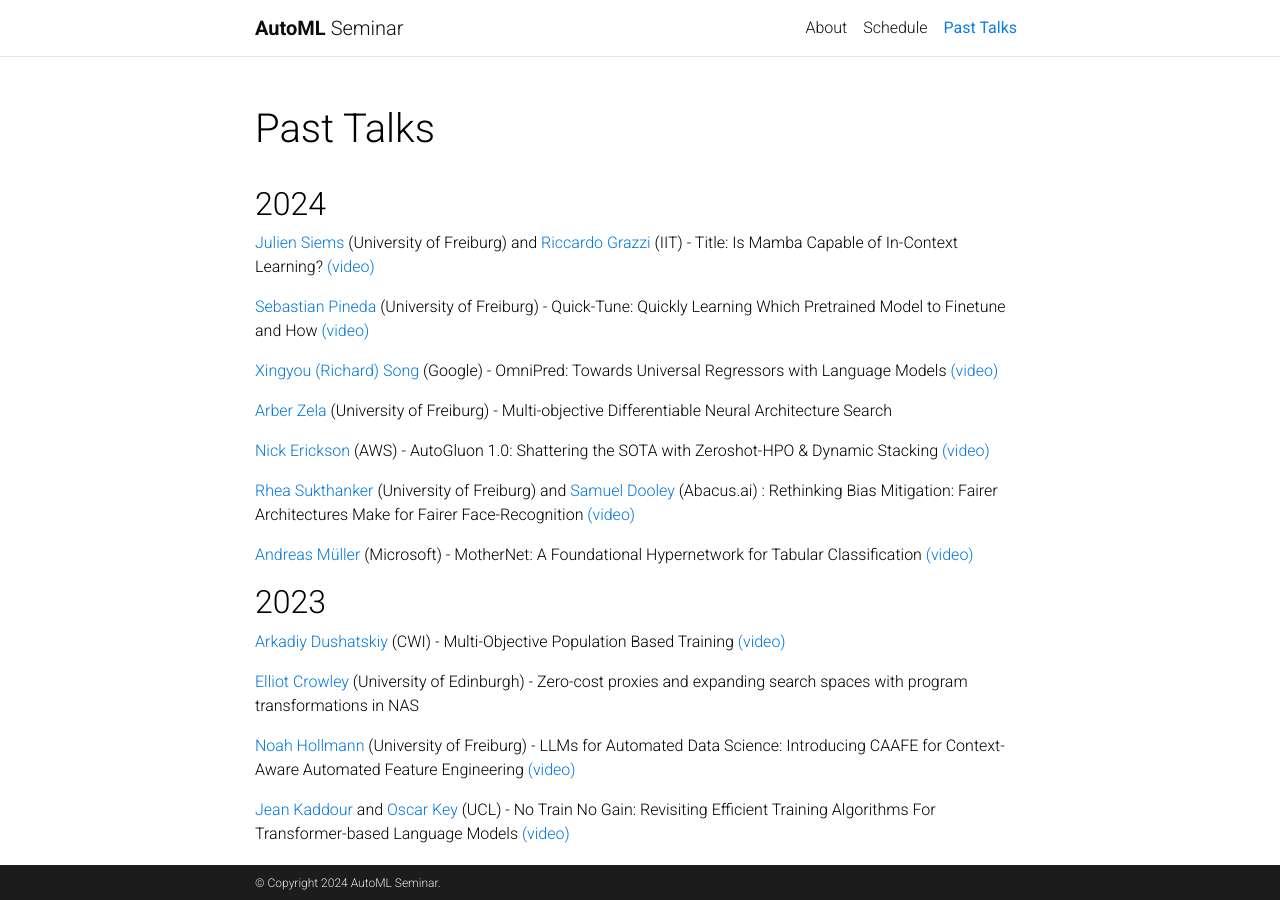
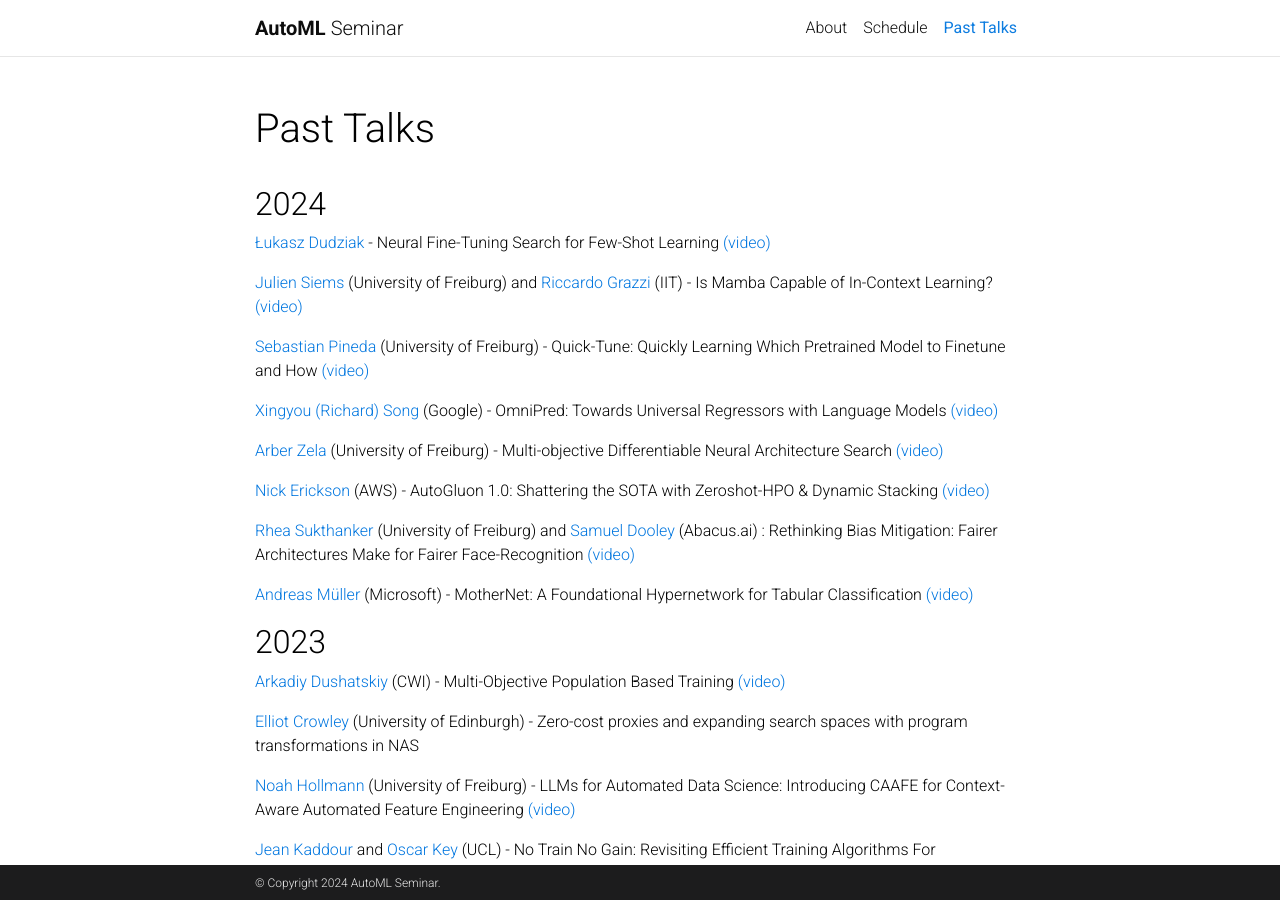
Before and after one commit to AutoML-Seminars/AutoML-Seminars.github.io, a Jekyll site: the page built from _pages/past_talks.md, in a window 1280 px wide and 900 px high. Built offline with Jekyll 4.4.1, drawn with Linux system fonts in a browser that asks for light colours; comment, search, counter and statistics services are not loaded; a style sheet for code colours, icons or effects is not loaded.

```diff
--- a/_pages/past_talks.md
+++ b/_pages/past_talks.md
@@ -10,17 +10,19 @@ nav_order: 5
 
 ## 2024
 
-[Julien Siems](https://scholar.google.de/citations?user=rKgTTh8AAAAJ&hl=de) (University of Freiburg) and [Riccardo Grazzi](https://scholar.google.de/citations?user=9Tlyx1IAAAAJ&hl=de) (IIT) - Title: Is Mamba Capable of In-Context Learning? [(video)](https://youtu.be/q5-RPiBP2Bs?feature=shared)
+[Łukasz Dudziak](https://scholar.google.com/citations?user=R47NvpoAAAAJ&hl=pl) - Neural Fine-Tuning Search for Few-Shot Learning [(video)](https://youtu.be/0nN8auFWEu8?si=0FOtQXik3xB-C8v5)
+
+
+[Julien Siems](https://scholar.google.de/citations?user=rKgTTh8AAAAJ&hl=de) (University of Freiburg) and [Riccardo Grazzi](https://scholar.google.de/citations?user=9Tlyx1IAAAAJ&hl=de) (IIT) -  Is Mamba Capable of In-Context Learning? [(video)](https://youtu.be/q5-RPiBP2Bs?feature=shared)
 
 
 [Sebastian Pineda](https://relea.informatik.uni-freiburg.de/people/sebastian-pineda) (University of Freiburg) - Quick-Tune: Quickly Learning Which Pretrained Model to Finetune and How [(video)](https://youtu.be/bdQLWnaxAnc?feature=shared)
 
 
-
 [Xingyou (Richard) Song](https://xingyousong.github.io/) (Google) - OmniPred: Towards Universal Regressors with Language Models [(video)](https://youtu.be/fv-cK9LgQmk?feature=shared)
 
 
-[Arber Zela](https://ml.informatik.uni-freiburg.de/profile/zela/) (University of Freiburg)  - Multi-objective Differentiable Neural Architecture Search
+[Arber Zela](https://ml.informatik.uni-freiburg.de/profile/zela/) (University of Freiburg)  - Multi-objective Differentiable Neural Architecture Search [(video)](https://youtu.be/649r1j31RbU?si=WJShDKPhnkXYW9ar)
 
 [Nick Erickson](https://scholar.google.com/citations?user=I0nj-TcAAAAJ&hl=en) (AWS) - AutoGluon 1.0: Shattering the SOTA with Zeroshot-HPO & Dynamic Stacking [(video)](https://youtu.be/ut6IYyUNtVc?si=Pd2rtWlYdOTpI2We)
 
```
Also changed, not shown: _pages/about.md (+1 -1 lines), _pages/schedule.md (+0 -11 lines).
